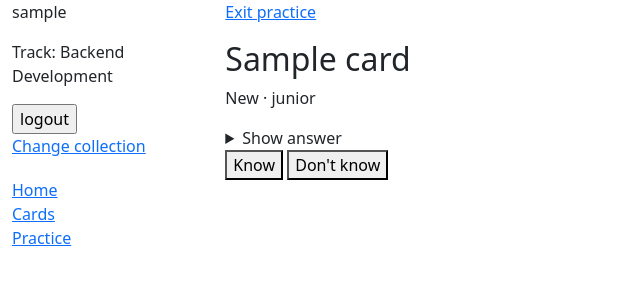
After one commit to midetc/rehearse, a Django app: page /practice/run/1/ in a window 1280 px wide. The commit adds this page. Shown: the top 300 px of the page, without its empty margins (0-640 px from the left). Run offline with Django 5.2, Linux system fonts and the light colour scheme; a user stored in the database is signed in; data comes from the database, SQL or seed files in the repository; tables that the repository leaves empty hold one stand-in row (values such as "Sample post").

Commit message:
feat: add practice session flow

```diff
--- a/hub/urls.py
+++ b/hub/urls.py
@@ -1,7 +1,8 @@
 from django.urls import path
 
 from hub.views import index, select_collection, CardListView, CardDetailView, \
-    CardCreateView, CardUpdateView, CardDeleteView, card_set_status
+    CardCreateView, CardUpdateView, CardDeleteView, card_set_status, \
+    practice_menu, practice_start, practice_card
 
 urlpatterns = [
     path("", index, name="index"),
@@ -18,6 +19,9 @@ urlpatterns = [
         card_set_status,
         name="card-set-status",
     ),
+    path("practice/", practice_menu, name="practice-menu"),
+    path("practice/run/", practice_start, name="practice-start"),
+    path("practice/run/<int:pk>/", practice_card, name="practice-card"),
 ]
 
 app_name = "hub"
--- a/hub/views.py
+++ b/hub/views.py
@@ -1,10 +1,11 @@
 from django.contrib.auth import get_user_model
 from django.contrib.auth.decorators import login_required
 from django.contrib.auth.mixins import LoginRequiredMixin
+from django.db.models import QuerySet
 from django.http import HttpResponse
 from django.http.request import HttpRequest
 from django.shortcuts import render, redirect, get_object_or_404
-from django.urls import reverse_lazy
+from django.urls import reverse_lazy, reverse
 from django.views.decorators.http import require_POST
 from django.views.generic import ListView, DetailView, CreateView, UpdateView, \
     DeleteView
@@ -158,6 +159,7 @@ class CardDeleteView(LoginRequiredMixin, DeleteView):
             category__collection=self.request.user.active_collection,
         )
 
+
 @login_required
 @require_POST
 def card_set_status(request: HttpRequest, pk: int) -> HttpResponse:
@@ -177,4 +179,78 @@ def card_set_status(request: HttpRequest, pk: int) -> HttpResponse:
         return redirect("hub:card-detail", pk=pk)
 
     card.save(update_fields=["status", "updated_at"])
+
+    next_url = request.POST.get("next")
+    mode = request.POST.get("mode", "")
+    if next_url == "practice":
+        nxt = _next_practice_card(request.user, mode, card.pk)
+        if nxt is None:
+            return redirect(
+                f"{reverse('hub:practice-menu')}?done=1&mode={mode}")
+        return redirect(
+            f"{reverse('hub:practice-card', kwargs={'pk': nxt.pk})}?mode={mode}"
+        )
+
     return redirect("hub:card-detail", pk=pk)
+
+
+def _user_cards(user) -> QuerySet:
+    return Card.objects.filter(
+        owner=user,
+        category__collection_id=user.active_collection_id,
+    )
+
+
+def _practice_queue(user, mode: str) -> QuerySet:
+    qs = _user_cards(user).order_by("id")
+    if mode == "new":
+        return qs.filter(status=Card.Status.NEW)
+    if mode == "learning":
+        return qs.filter(status=Card.Status.LEARNING)
+    if mode == "all":
+        return qs.filter(
+            status__in=[Card.Status.NEW, Card.Status.LEARNING]
+        )
+    return qs.none()
+
+
+def _next_practice_card(user, mode: str, current_pk: int):
+    qs = _practice_queue(user, mode).exclude(pk=current_pk)
+    return qs.first()
+
+
+@login_required
+def practice_menu(request: HttpRequest) -> HttpResponse:
+    if not request.user.active_collection_id:
+        return redirect("hub:select-collection")
+    return render(request, "hub/practice_menu.html")
+
+
+@login_required
+def practice_start(request: HttpRequest) -> HttpResponse:
+    mode = request.GET.get("mode", "")
+    card = _practice_queue(request.user, mode).first()
+    if card is None:
+        return render(
+            request,
+            "hub/practice_done.html",
+            {"mode": mode},
+        )
+    return redirect(
+        f"{reverse('hub:practice-card', kwargs={'pk': card.pk})}?mode={mode}")
+
+
+@login_required
+def practice_card(request: HttpRequest, pk: int) -> HttpResponse:
+    mode = request.GET.get("mode", "")
+    card = get_object_or_404(
+        _user_cards(request.user).select_related(
+            "category", "category__collection"
+        ),
+        pk=pk,
+    )
+    return render(
+        request,
+        "hub/practice_card.html",
+        {"card": card, "mode": mode},
+    )
--- a/templates/base.html
+++ b/templates/base.html
@@ -38,7 +38,7 @@
         <ul class="sidebar-nav">
           <li><a href="{% url 'hub:index' %}">Home</a></li>
           <li><a href="{% url 'hub:card-list' %}">Cards</a></li>
-          <li><a href="">Lorem3</a></li>
+          <li><a href="{% url 'hub:practice-menu' %}">Practice</a></li>
         </ul>
       {% endblock %}
 
--- /dev/null
+++ b/templates/hub/practice_card.html
@@ -0,0 +1,19 @@
+{% extends "base.html" %}
+{% block content %}
+  <p><a href="{% url 'hub:practice-menu' %}">Exit practice</a></p>
+  <h2>{{ card.question }}</h2>
+  <p>{{ card.get_status_display }} · {{ card.level }}</p>
+
+  <details>
+    <summary>Show answer</summary>
+    <p>{{ card.answer }}</p>
+  </details>
+
+  <form method="post" action="{% url 'hub:card-set-status' card.pk %}">
+    {% csrf_token %}
+    <input type="hidden" name="next" value="practice">
+    <input type="hidden" name="mode" value="{{ mode }}">
+    <button type="submit" name="action" value="know">Know</button>
+    <button type="submit" name="action" value="dont_know">Don't know</button>
+  </form>
+{% endblock %}
```
Also changed, not shown: templates/hub/practice_done.html (added, +7 -0 lines), templates/hub/practice_menu.html (added, +14 -0 lines). Lines whose indentation alone changed are shown as unchanged.
